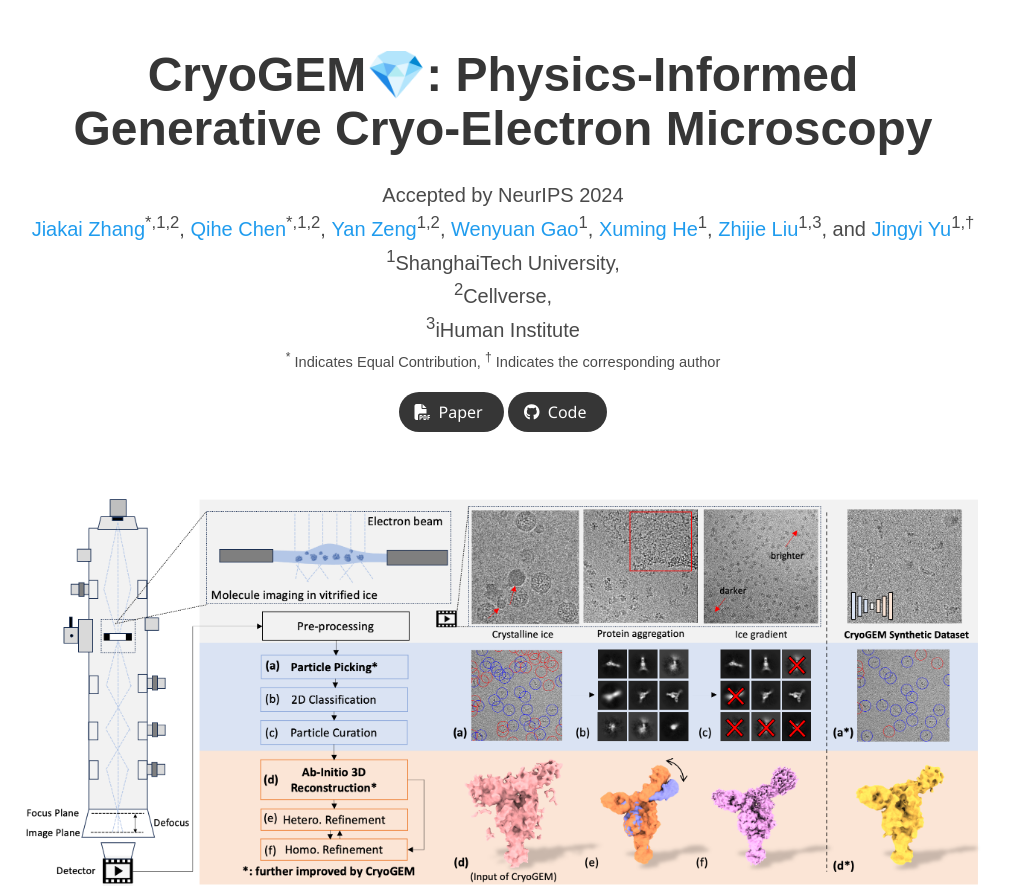
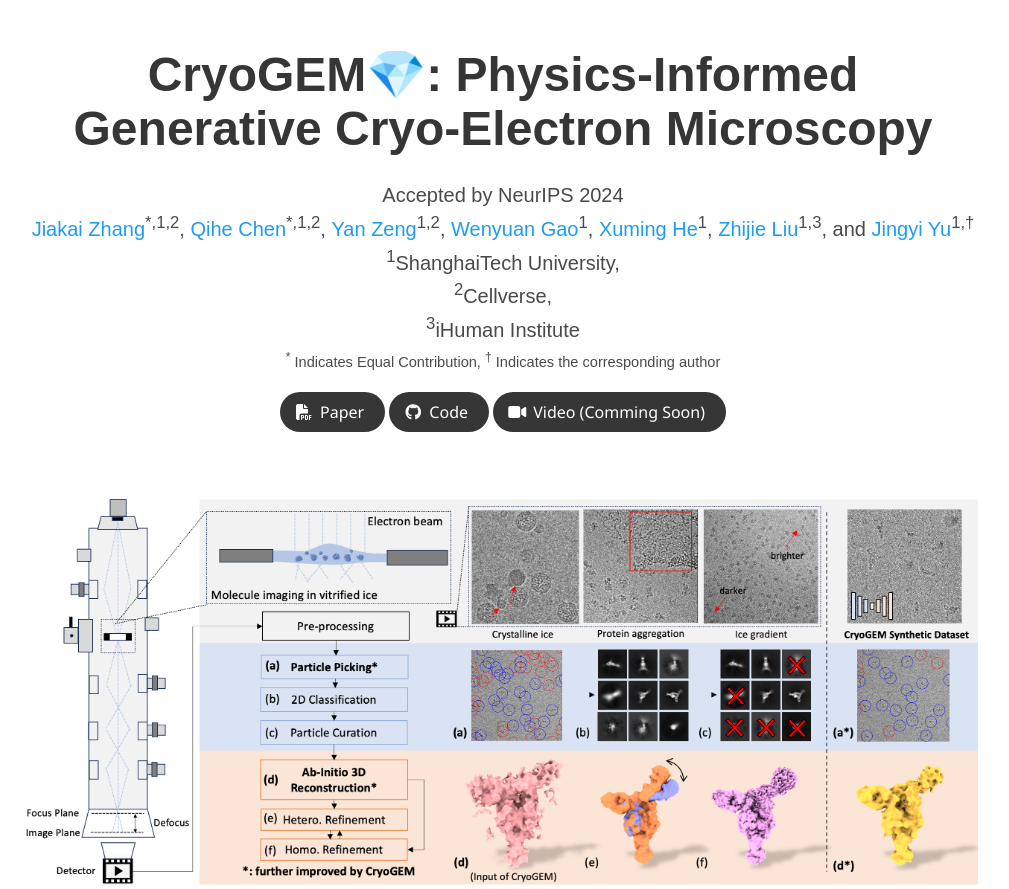
Before and after one commit to Jiakai-Zhang/cryoGEM-project-page, a plain HTML site: page index.html in a window 1280 px wide. Shown: the top 889 px of the page, without its empty margins (137-1146 px from the left). Drawn offline with nearby package versions, Linux system fonts and the light colour scheme; some icons are missing; a web font is replaced by a local one.

Commit message:
update icon

```diff
--- a/index.html
+++ b/index.html
@@ -120,6 +120,17 @@
                       <i class="fab fa-github"></i>
                     </span>
                     <span>Code</span>
+                  </a>
+                </span>
+
+                  <!-- Github link -->
+                  <span class="link-block">
+                    <a href="XXX" target="_blank"
+                    class="external-link button is-normal is-rounded is-dark">
+                    <span class="icon">
+                      <i class="fa-solid fa-video"></i>
+                    </span>
+                    <span>Video (Comming Soon)</span>
                   </a>
                 </span>
 
```
